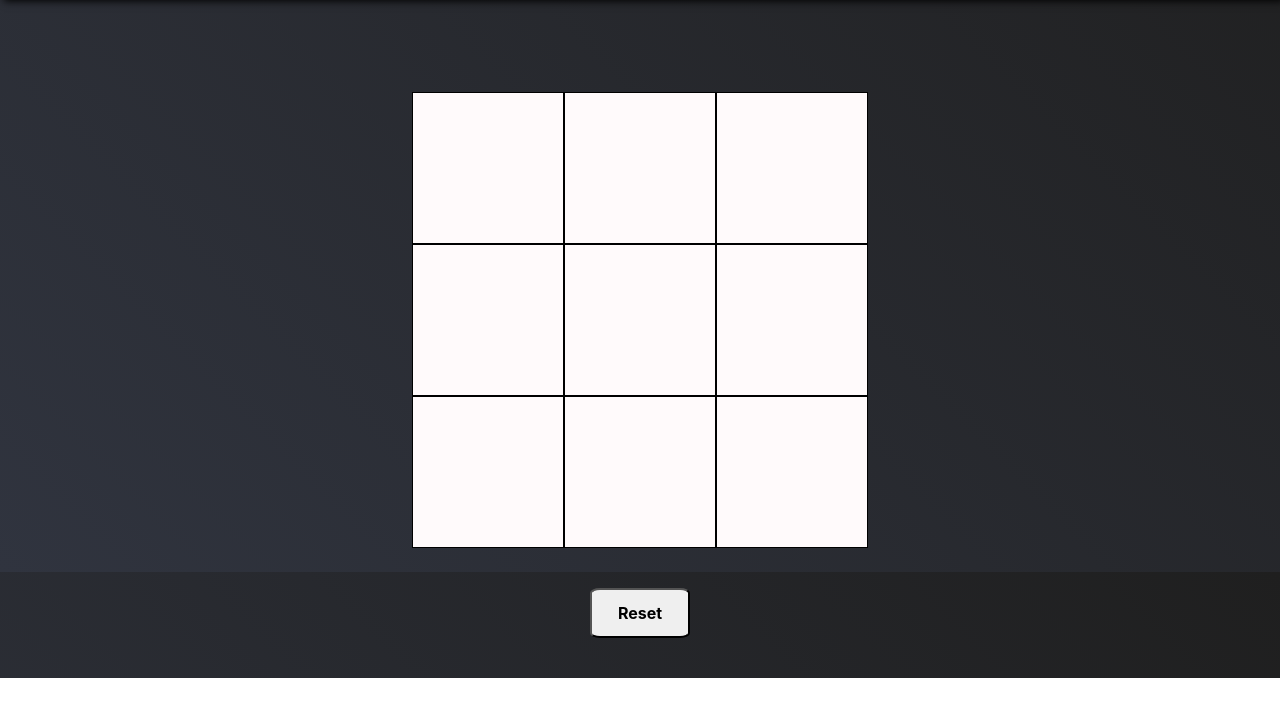
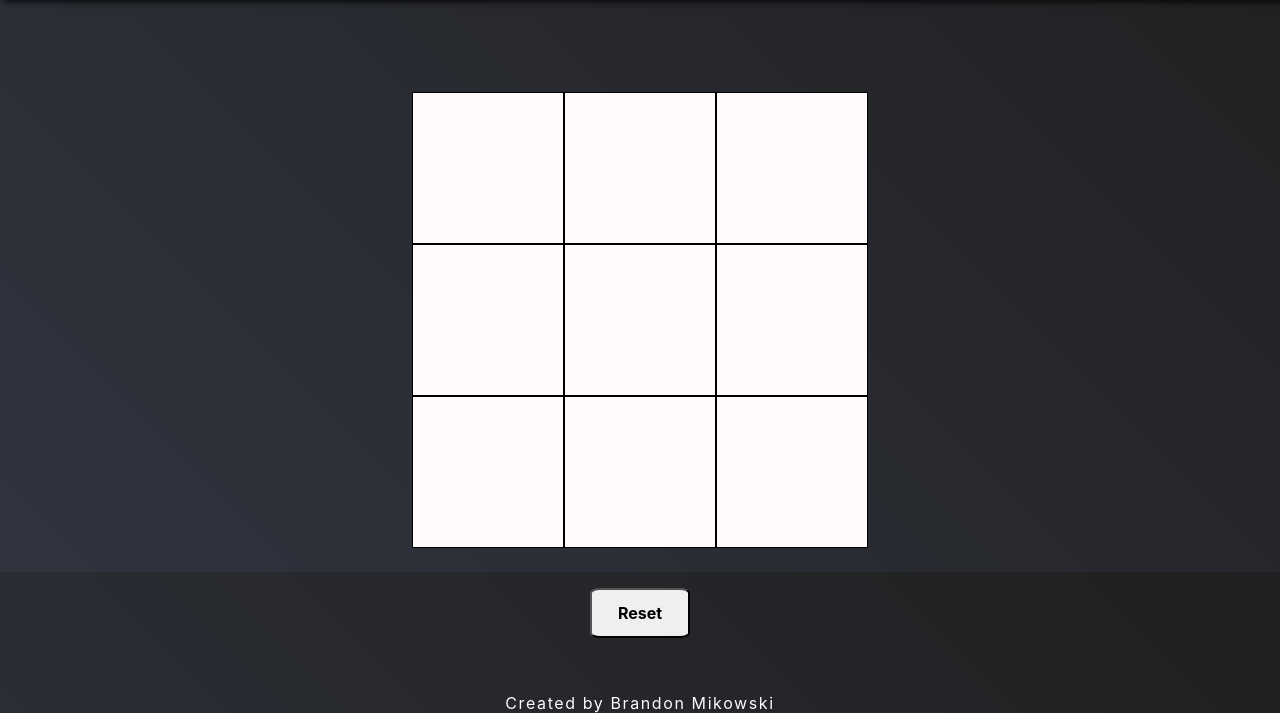
Before and after one commit to MikoFrosty/TIC-TAC-TOE, a website: page index.html in a window 1280 px wide. Shown: the part 228-941 px from the top of the page. Before the commit the page ends 906 px from the top, so only its background shows below. Drawn offline with Linux system fonts and the light colour scheme.

Commit message:
Add footer message

```diff
--- a/index.html
+++ b/index.html
@@ -33,6 +33,7 @@
       </section>
     </main>
     <footer>
+        <p>Created by Brandon Mikowski</p>
       <script type="module" src="./resources/javascript/index.js"></script>
     </footer>
   </body>
--- a/resources/css/style.css
+++ b/resources/css/style.css
@@ -150,3 +150,7 @@ main {
   border-radius: 10%;
   font-weight: bold;
 }
+
+footer p {
+    text-align: center;
+}
```
